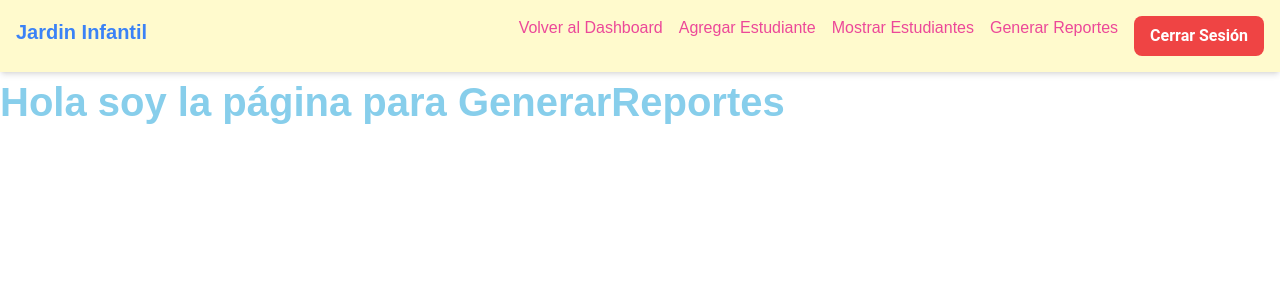
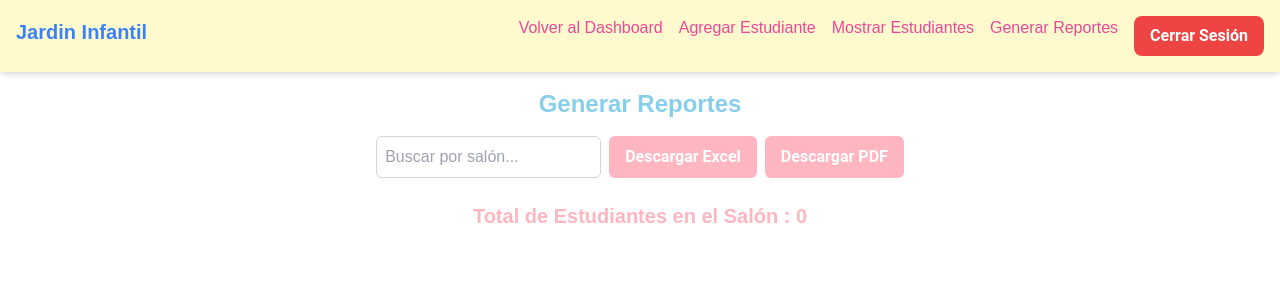
Before and after one commit to Rodro1975/jardin-infantil, a Next.js app: page /generarReportes in a window 1280 px wide. Shown: the top 300 px of the page. Built offline with nearby package versions, Linux system fonts and the light colour scheme; no server answers; the database is empty.

Commit message:
Se crea la página generar reportes en pdf y excel

```diff
--- a/package.json
+++ b/package.json
@@ -12,11 +12,14 @@
     "@hookform/resolvers": "^3.9.1",
     "@supabase/supabase-js": "^2.48.0",
     "bcrypt": "^5.1.1",
+    "exceljs": "^4.4.0",
+    "jspdf": "^2.5.2",
     "next": "15.1.5",
     "react": "^19.0.0",
     "react-dom": "^19.0.0",
     "react-hook-form": "^7.54.1",
     "react-icons": "^5.4.0",
+    "xlsx": "^0.18.5",
     "zod": "^3.24.1"
   },
   "devDependencies": {
--- a/src/app/generarReportes/page.js
+++ b/src/app/generarReportes/page.js
@@ -1,13 +1,94 @@
 "use client";
 
+import { useState, useEffect } from "react";
 import WorkBar from "@/components/WorkBar";
+import supabase from "@/utils/supabaseClient"; // Asegúrate de que esta ruta sea correcta
+import * as XLSX from "xlsx";
+import jsPDF from "jspdf";
 
-export default function GenerarReportes () {
+export default function GenerarReportes() {
+    const [salon, setSalon] = useState("");
+    const [estudiantes, setEstudiantes] = useState([]);
+    const [loading, setLoading] = useState(true);
+    const [error, setError] = useState(null);
 
-    return(
+    // Función para obtener los datos de la tabla
+    const fetchEstudiantes = async () => {
+        setLoading(true);
+        const { data, error } = await supabase.from("estudiantes").select("*");
+
+        if (error) {
+            setError(error.message);
+        } else {
+            setEstudiantes(data);
+        }
+        setLoading(false);
+    };
+
+    useEffect(() => {
+        fetchEstudiantes();
+    }, []);
+
+    const handleSearch = () => {
+        // Filtrar estudiantes por salón
+        return estudiantes.filter(estudiante => estudiante.salon === salon);
+    };
+
+    const generateExcel = () => {
+        const filteredEstudiantes = handleSearch();
+        const worksheet = XLSX.utils.json_to_sheet(filteredEstudiantes);
+        const workbook = XLSX.utils.book_new();
+        XLSX.utils.book_append_sheet(workbook, worksheet, "Estudiantes");
+
+        // Genera el archivo Excel
+        XLSX.writeFile(workbook, "Estudiantes.xlsx");
+    };
+
+    const generatePDF = () => {
+        const filteredEstudiantes = handleSearch();
+        const doc = new jsPDF();
+
+        doc.setFontSize(12);
+        doc.text("Reporte de Estudiantes", 14, 10);
+
+        let yOffset = 20;
+        filteredEstudiantes.forEach(estudiante => {
+            doc.text(`Nombre: ${estudiante.nombre}, Salón: ${estudiante.salon}, Acudiente: ${estudiante.acudiente}, Edad: ${estudiante.edad}, Género: ${estudiante.genero}`, 14, yOffset);
+            yOffset += 10;
+        });
+
+        doc.save("Estudiantes.pdf");
+    };
+
+    if (loading) return <p>Cargando...</p>;
+    if (error) return <p>Error: {error}</p>;
+
+    return (
         <div>
-            <WorkBar/>
-            <h1>Hola soy la página para GenerarReportes</h1>
+            <WorkBar />
+            <h1 className="text-2xl font-bold text-center mt-4">Generar Reportes</h1>
+            <div className="flex justify-center mt-4">
+                <input
+                    type="text"
+                    placeholder="Buscar por salón..."
+                    value={salon}
+                    onChange={(e) => setSalon(e.target.value)}
+                    className="border border-gray-300 rounded-md p-2"
+                />
+                <button
+                    onClick={generateExcel}
+                    className="ml-2 bg-soft-pink text-white rounded-md px-4 py-2 hover:bg-pink-600 transition duration-300"
+                >
+                    Descargar Excel
+                </button>
+                <button
+                    onClick={generatePDF}
+                    className="ml-2 bg-soft-pink text-white rounded-md px-4 py-2 hover:bg-pink-600 transition duration-300"
+                >
+                    Descargar PDF
+                </button>
+            </div>
+            <h2 className="mt-6 text-xl text-center">Total de Estudiantes en el Salón {salon}: {handleSearch().length}</h2>
         </div>
-    )
+    );
 }
--- a/src/components/PanelAdmin.js
+++ b/src/components/PanelAdmin.js
@@ -59,9 +59,11 @@ const PanelAdmin = () => {
                     <FaFileAlt className="icon mb-3 mx-auto" />
                     <h3 className="text-xl font-bold text-sky-blue mb-2">Generar Reporte</h3>
                     <p className="text-gray-600">Crea un reporte de usuarios o actividades.</p>
-                    <button className="mt-4 px-4 py-2 bg-soft-pink text-white rounded-lg hover:bg-pink-600 transition duration-300">
-                        Generar
-                    </button>
+                    <Link href="/generarReportes">
+                        <button className="mt-4 px-4 py-2 bg-soft-pink text-white rounded-lg hover:bg-pink-600 transition duration-300">
+                            Generar
+                        </button>
+                    </Link>
                 </div>
 
                 <div className="bg-white rounded-lg shadow-md p-4 text-center transition-transform transform hover:scale-105">
```
Also changed, not shown: 1 other file (tests, documents, lock files or other folders).
